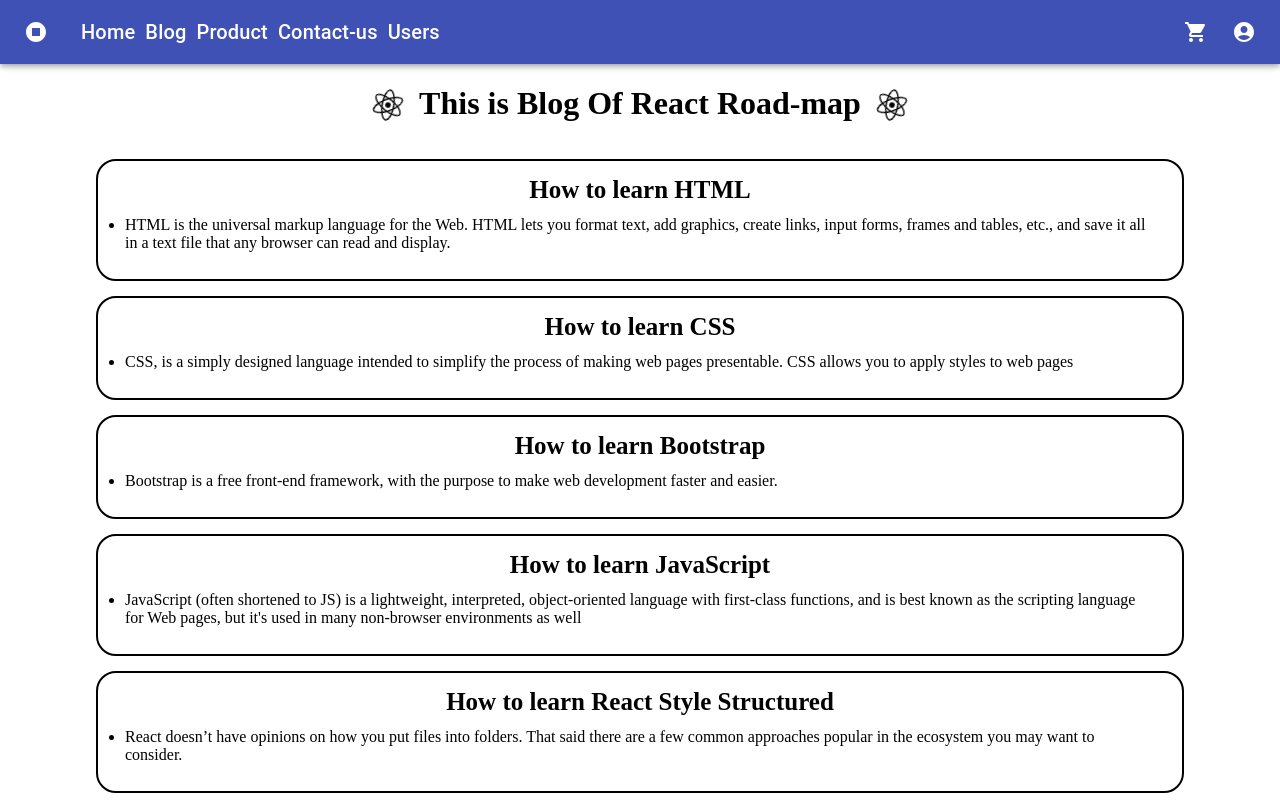
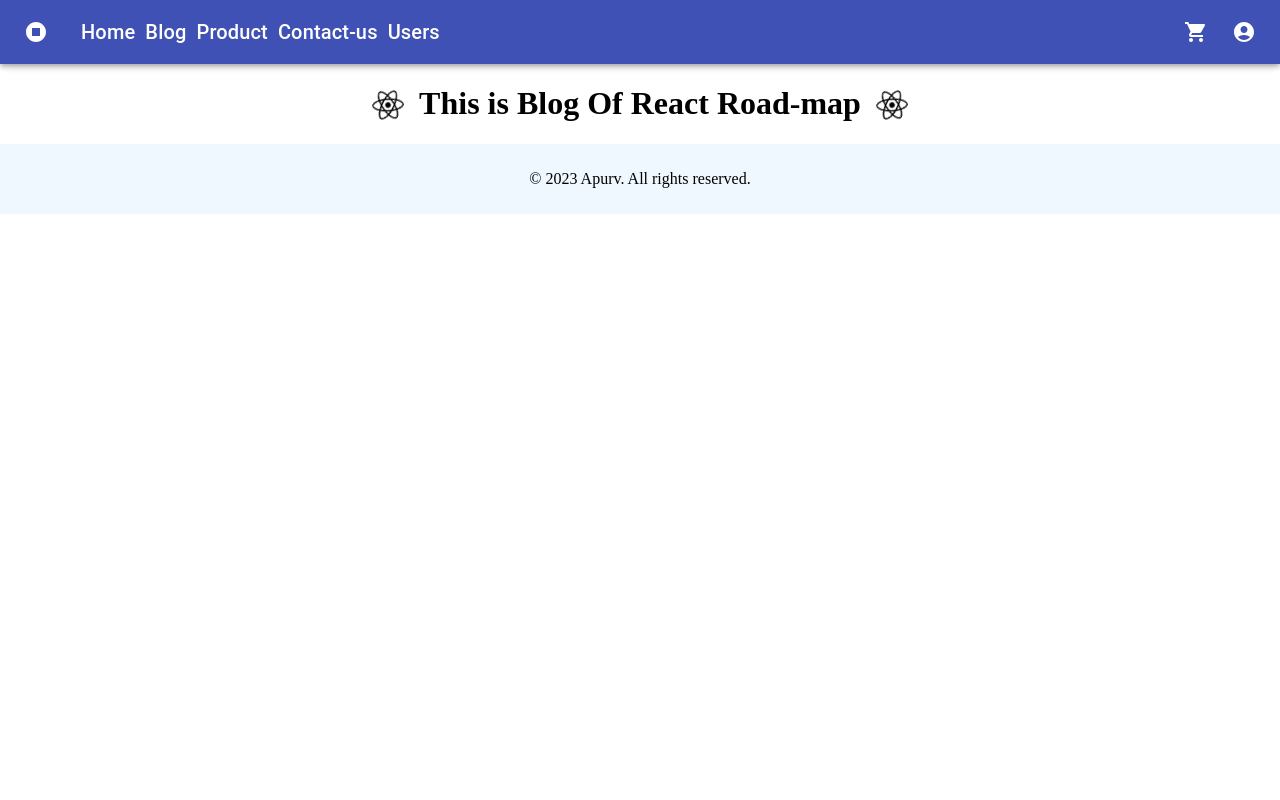
Before and after one commit to apurv-dolphin/next-js-course, a Next.js app: page /blog in a window 1280 px wide. Shown: the top 800 px of the page. Built offline with nearby package versions, Linux system fonts and the light colour scheme; sample sign-in values are in the browser's storage.

Commit message:
remove blogdata.

```diff
--- a/pages/blog.js
+++ b/pages/blog.js
@@ -4,19 +4,19 @@ import React, { useEffect, useState } from "react";
 import styles from "../styles/blog.module.css";
 import { useRouter } from "next/router";
 import dynamic from "next/dynamic";
-import Blogdata from "./blogdata/blogdata";
+// import Blogdata from "./blogdata/blogdata";
 
 const ScrollToTop = dynamic(() => import("./scrollToTop"));
 
 export default function Blog() {
-  const data = Blogdata();
-  console.log(data);
+  // const data = Blogdata();
+  // console.log(data);
   const [sort, setSort] = useState([])
   const router = useRouter();
 
   useEffect(() => {
-    const sortedData = data.sort((a, b) => a.id - b.id);
-    setSort(sortedData);
+    // const sortedData = data.sort((a, b) => a.id - b.id);
+    setSort([]);
   }, []);
 
   useEffect(() => {
```
